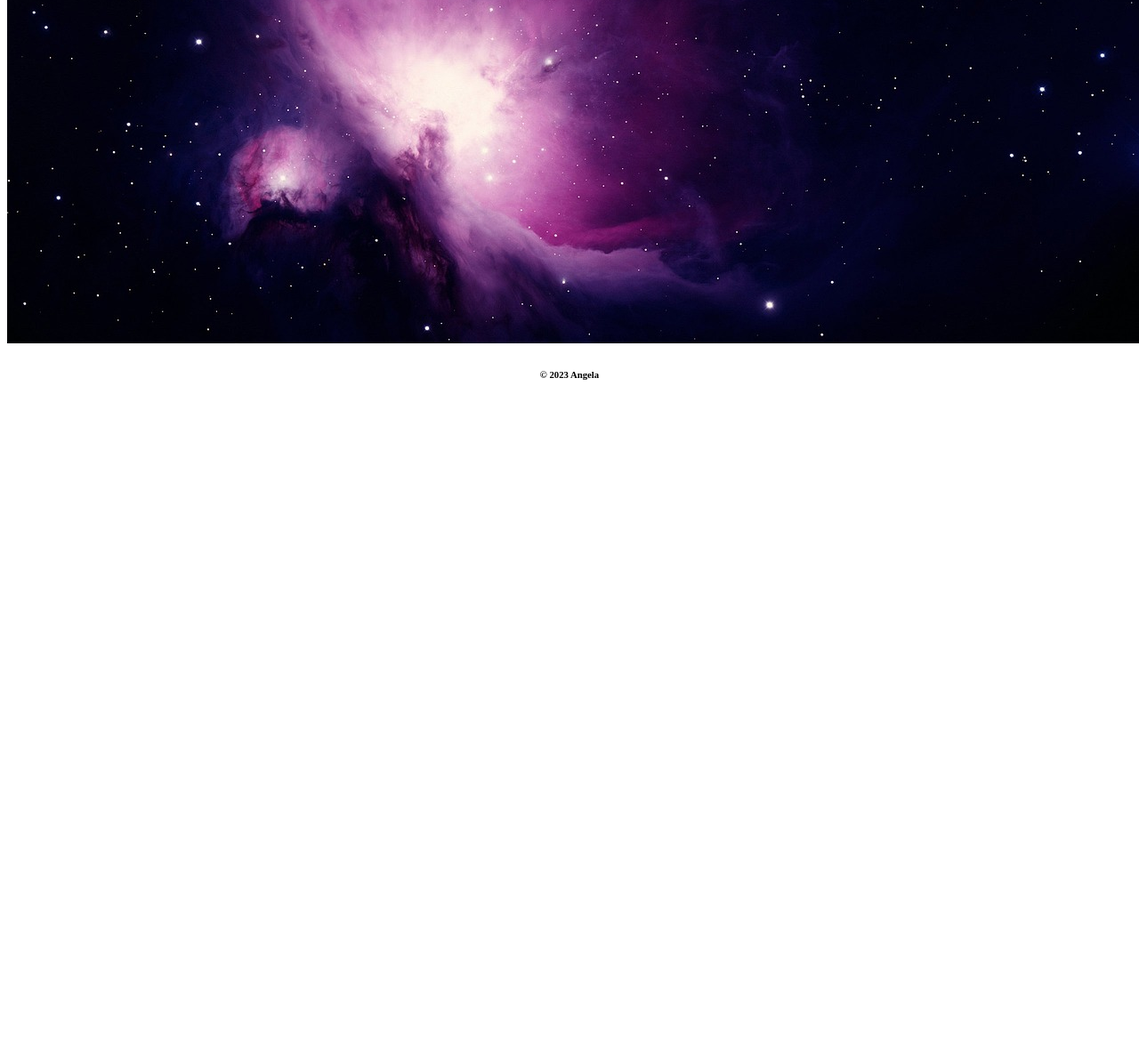
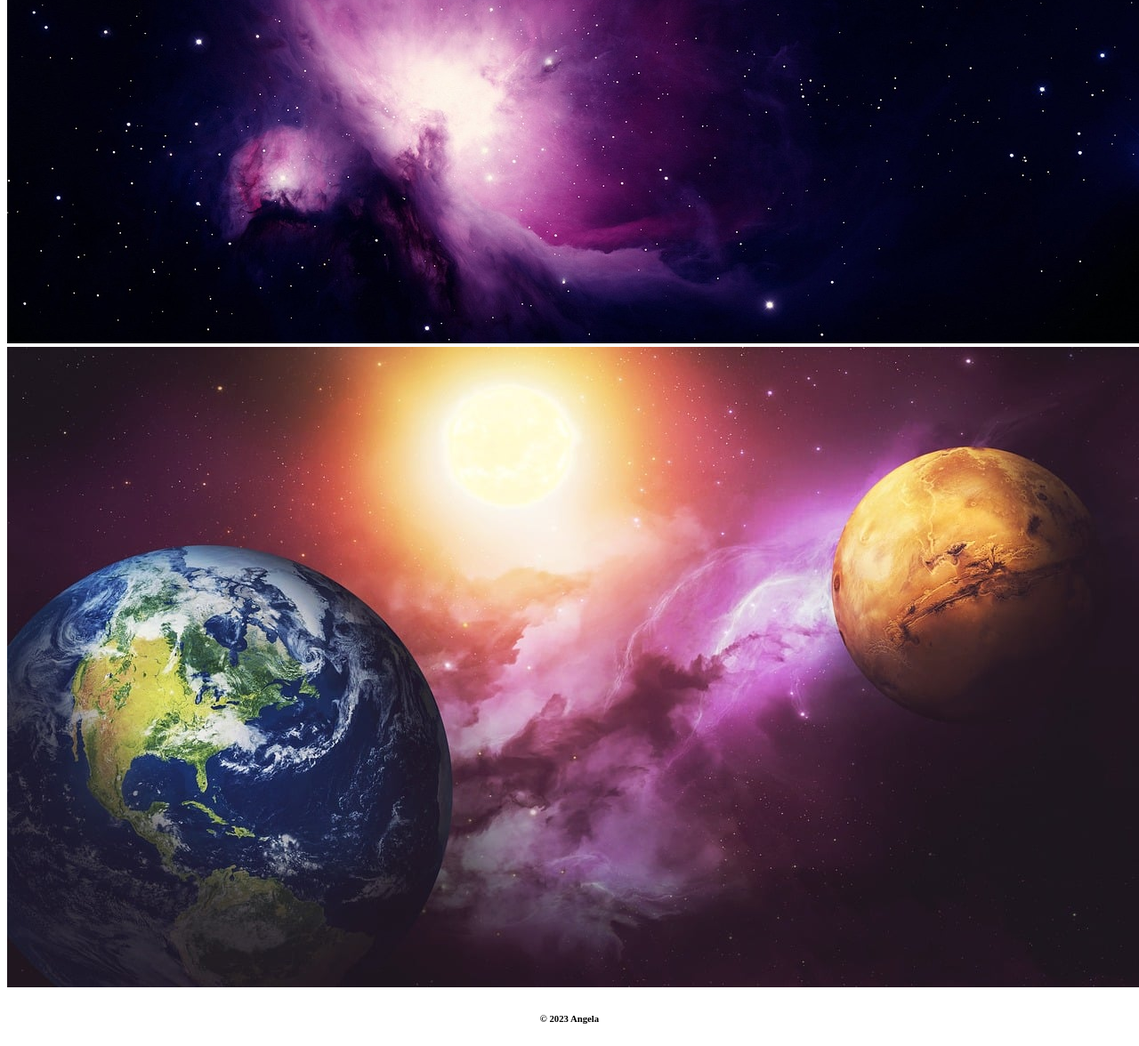
Before and after one commit to artemis7318/SpaceFace, a browser extension: page website/demo.html in a window 1280 px wide. Shown: the part 495-1671 px from the top of the page at 89% size. Before the commit the page ends 947 px from the top, so only its background shows below. Drawn offline with Linux system fonts and the light colour scheme.

Commit message:
pics update

```diff
--- a/website/demo.html
+++ b/website/demo.html
@@ -27,6 +27,7 @@
     <!--#content-->
     <div class="gallery">
       <img src = "orion-nebula.jpeg" alt="space">
+      <img src = "space.jpeg" alt="space">
     </div>
 
     <aside role="complementary">
```
Also changed, not shown: website/space.jpeg (added), 1 other file.
